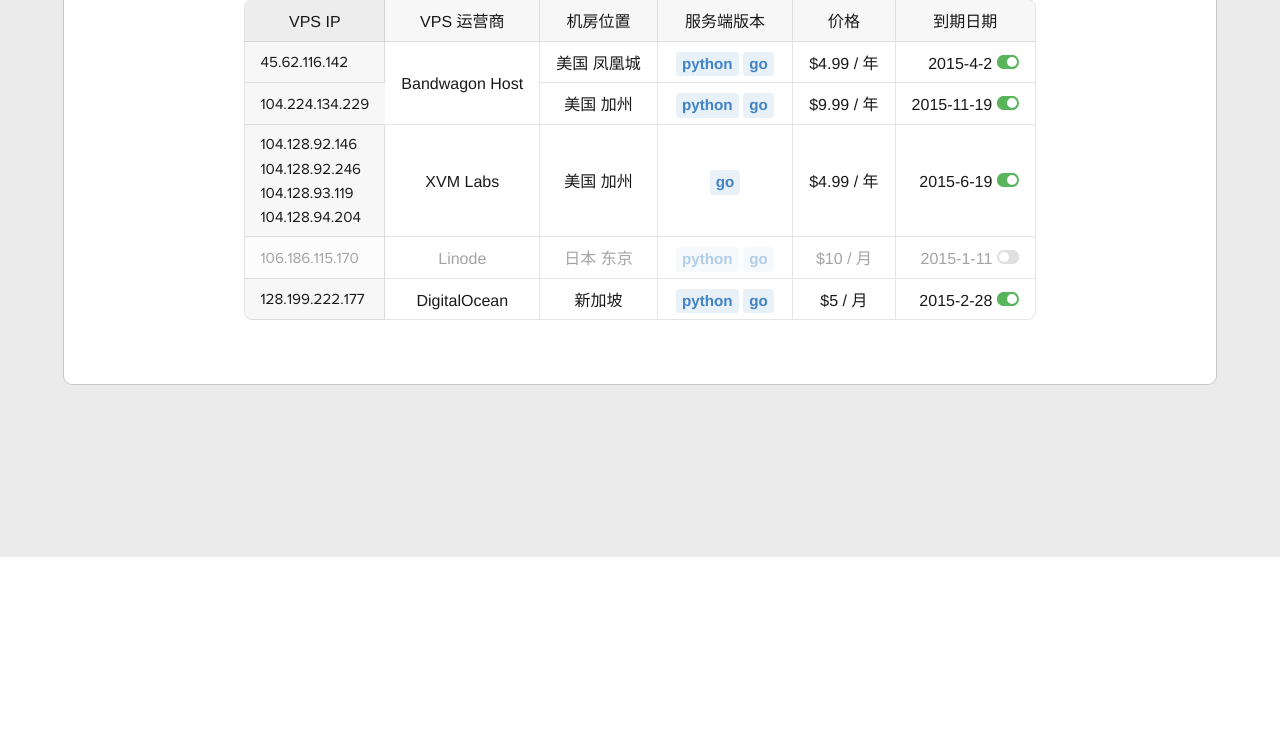
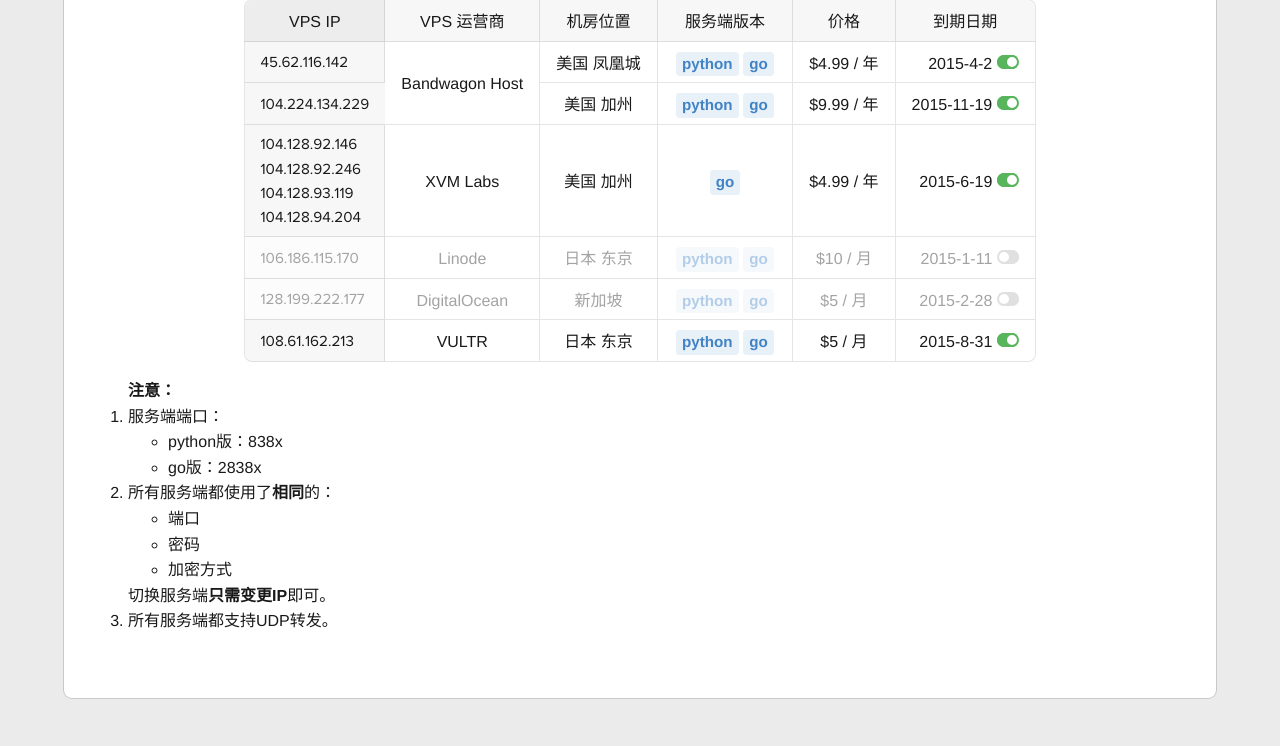
Before and after one commit to Cloudxtreme/VPS, a PHP site: page / in a window 1280 px wide, after a click on "可用服务器". Shown: the part 243-989 px from the top of the page. Before the commit the page ends 800 px from the top, so only its background shows below. Run offline with PHP 8.4, Linux system fonts and the light colour scheme; some web fonts are replaced.

Commit message:
xvm daily bkup

```diff
--- a/xvm/var/www/head.php
+++ b/xvm/var/www/head.php
@@ -7,7 +7,7 @@
 		<script src="<?php echo $www; ?>/js/jquery-1.11.1.min.js"></script>
 		<script type="text/javascript">
 			jQuery(document).ready(function() {
-				jQuery('.tabs .tab-links a').on('click', function(e)  {
+				jQuery('.tabs .tab-links a').on('click', function(e) {
 					var currentAttrValue = jQuery(this).attr('href');
 
 					// Show/Hide Tabs
@@ -15,7 +15,6 @@
 
 					// Change/remove current tab to active
 					jQuery(this).parent('li').addClass('active').siblings().removeClass('active');
-
 					e.preventDefault();
 				});
 			});
--- a/xvm/var/www/index.php
+++ b/xvm/var/www/index.php
@@ -180,7 +180,7 @@
 					</table>
 				</div>
 				<div id="tab5" class="tab">
-					<table class="center">
+					<table class="center before">
 						<tr>
 							<td>VPS IP</td>
 							<td>VPS 运营商</td>
@@ -228,17 +228,55 @@
 							<td>$10 / 月</td>
 							<td class="right">2015-1-11 <span class="off"></span></td>
 						</tr>
-						<tr>
+						<tr class="gray null">
 							<td class="ip left">&#241;&#242;&#248;&#239;&#241;&#249;&#249;&#239;&#242;&#242;&#242;&#239;&#241;&#247;&#247;</td>
 							<td>DigitalOcean</td>
 							<td>新加坡</td>
 							<td><span class="hilight">python</span><span class="hilight">go</span></td>
 							<td>$5 / 月</td>
-							<td class="right">2015-2-28 <span class="on"></span></td>
+							<td class="right">2015-2-28 <span class="off"></span></td>
+						</tr>
+						<tr>
+							<td class="ip left">&#241;&#240;&#248;&#239;&#246;&#241;&#239;&#241;&#246;&#242;&#239;&#242;&#241;&#243;</td>
+							<td>VULTR</td>
+							<td>日本 东京</td>
+							<td><span class="hilight">python</span><span class="hilight">go</span></td>
+							<td>$5 / 月</td>
+							<td class="right">2015-8-31 <span class="on"></span></td>
 						</tr>
 					</table>
+					<div class="after center">
+						<ol class="left"><strong>注意：</strong>
+							<li>
+								服务端端口：
+								<ul>
+									<li>python版：838x</li>
+									<li>go版：2838x</li>
+								</ul>
+							</li>
+							<li>
+								所有服务端都使用了<b>相同</b>的：
+								<ul>
+									<li>端口</li>
+									<li>密码</li>
+									<li>加密方式</li>
+								</ul>
+								切换服务端<b>只需变更IP</b>即可。
+							</li>
+							<li>
+								所有服务端都支持UDP转发。
+							</li>
+						</ol>
+					</div>
 				</div>
 			</div>
 		</div>
 	</body>
+	<foot>
+		<script>
+			$(window).load( function() {
+				$('table + .after').width(auto)
+			} );
+		</script>
+	</foot>
 </html>
--- a/xvm/var/www/style.css
+++ b/xvm/var/www/style.css
@@ -386,6 +386,8 @@
 th,
 tr > td:first-child	{ word-break: keep-all; white-space: nowrap; }
 
+table + .after		{ margin: auto; }
+
 /*	fa	*/
 .fa				{ font-size: 110%; }
 
```
Also changed, not shown: 4 other files.
